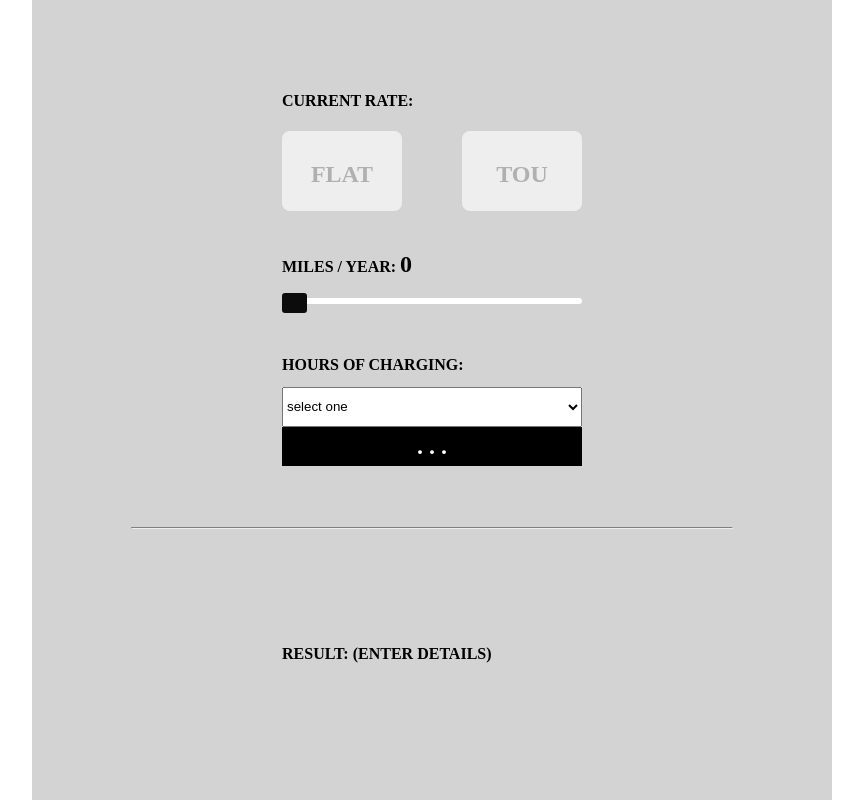
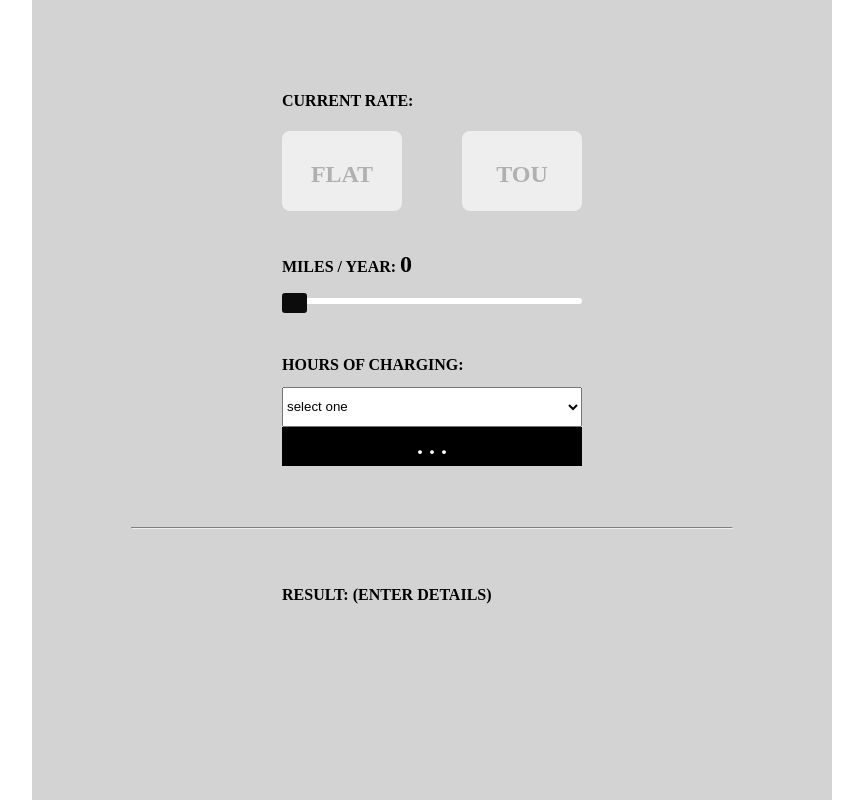
Before and after one commit to asd0999/ev, a React (Create React App) app: page / in a window 1280 px wide. Shown: the whole page, without its empty margins (208-1071 px from the left). Built offline with nearby package versions, Linux system fonts and the light colour scheme.

Commit message:
table placeholder for consitional rendering

```diff
--- a/src/components/Output.js
+++ b/src/components/Output.js
@@ -139,7 +139,9 @@ function Output(props) {
             </tr>
           </tbody>
         </table>
-      ) : null}
+      ) : (
+        <div className="table-placeholder"></div>
+      )}
     </div>
   );
 }
--- a/src/index.css
+++ b/src/index.css
@@ -188,3 +188,7 @@ hr {
     margin: 0;
     width: 600px;
 }
+
+.table-placeholder {
+    height: 118px;
+}
```
